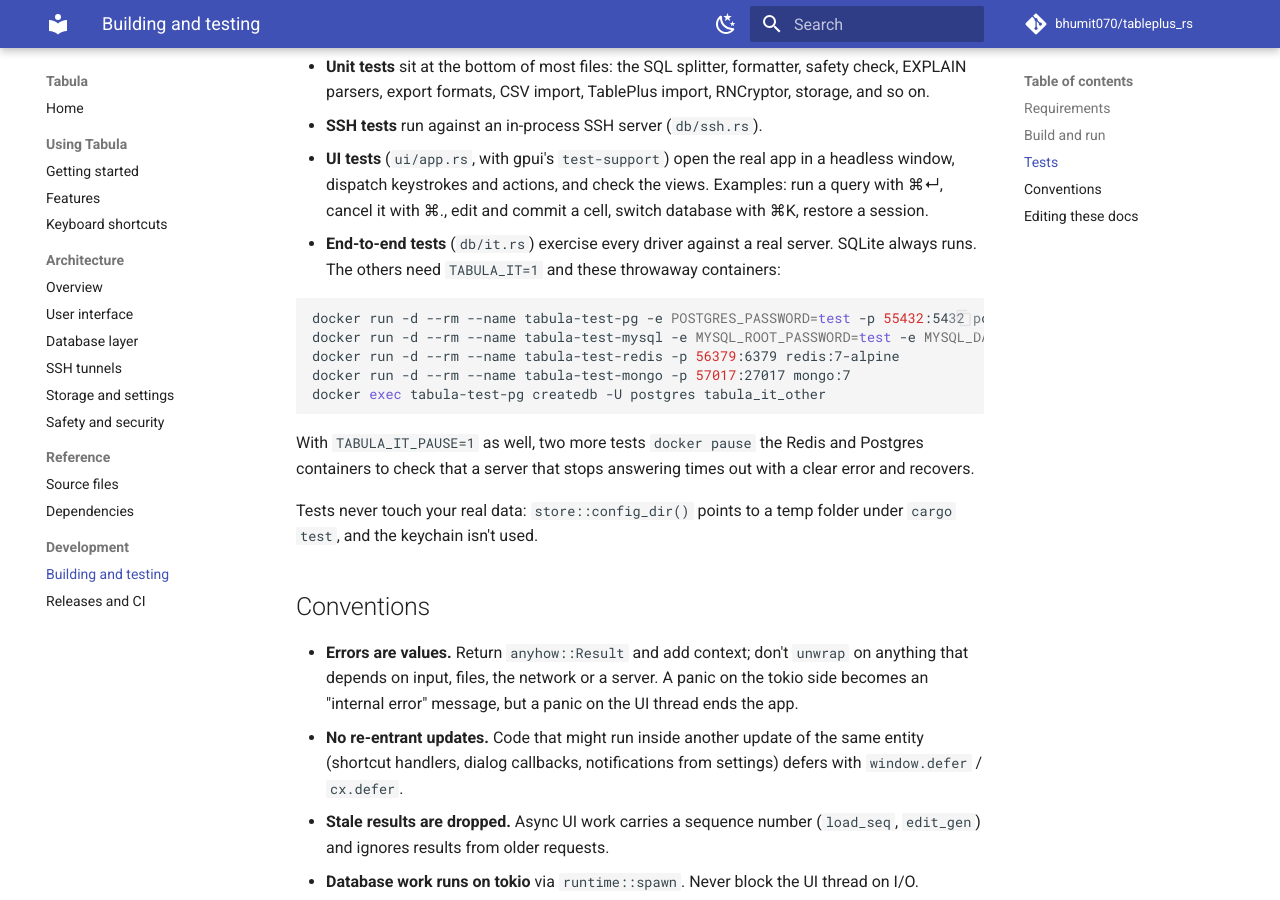
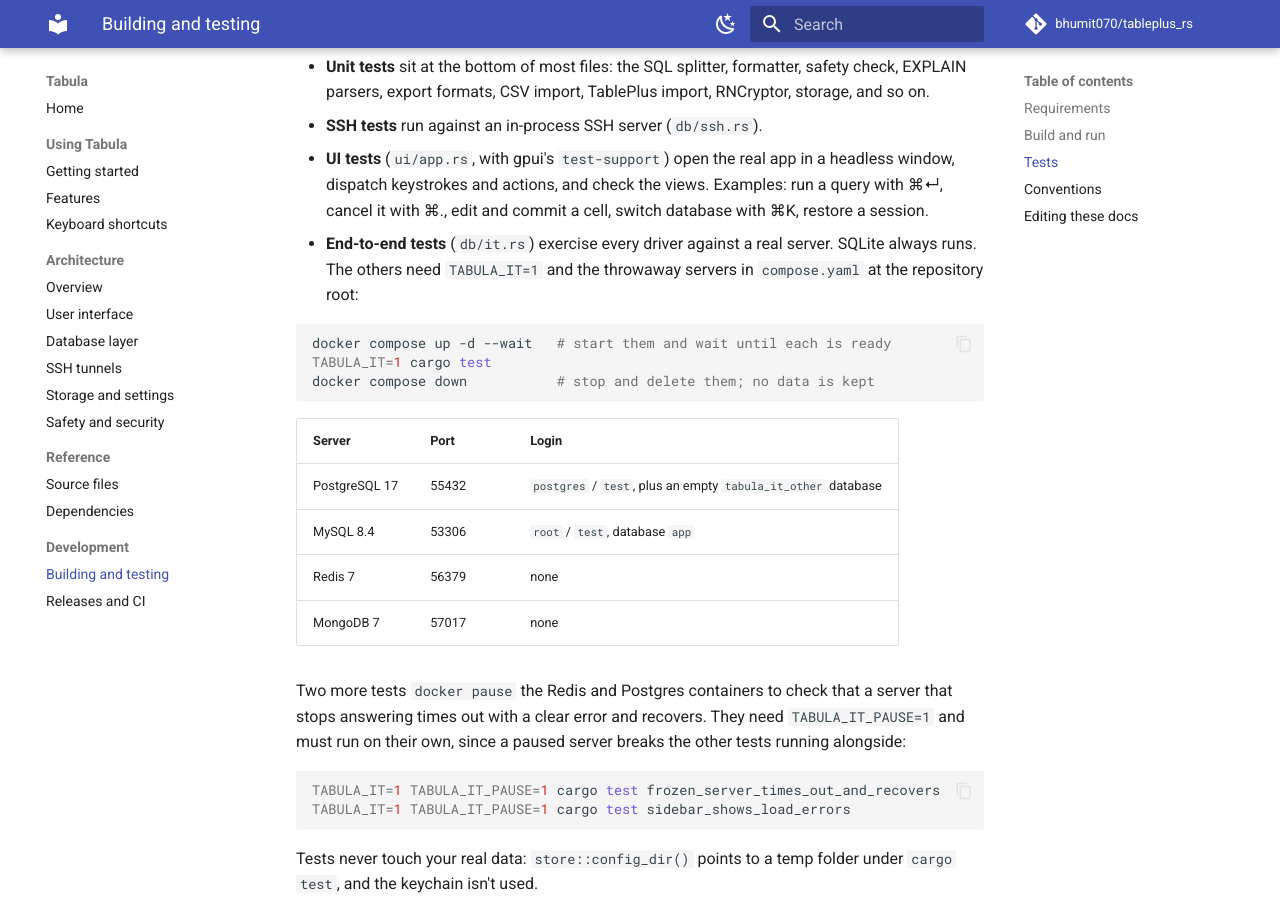
Before and after one commit to bhumit070/tableplus_rs, an MkDocs documentation site: the page built from docs/development.md, in a window 1280 px wide and 900 px high, scrolled down 864 px. Built offline with MkDocs 1.6.1 and Material for MkDocs 9.7.7, drawn with Linux system fonts in a browser that asks for light colours; comment, search, counter and statistics services are not loaded.

Commit message:
Test servers in compose.yaml: one command to start and stop them
docker compose up -d --wait starts Postgres (with tabula_it_other),
MySQL, Redis and MongoDB and waits until each is ready; docker compose
down removes them. Data lives in tmpfs, so nothing is left behind.

Co-Authored-By: Claude Opus 5.5 <noreply@anthropic.com>

````diff
--- a/docs/development.md
+++ b/docs/development.md
@@ -44,20 +44,31 @@ There are four kinds of test:
   views. Examples: run a query with ⌘↵, cancel it with ⌘., edit and commit
   a cell, switch database with ⌘K, restore a session.
 - **End-to-end tests** (`db/it.rs`) exercise every driver against a real
-  server. SQLite always runs. The others need `TABULA_IT=1` and these
-  throwaway containers:
+  server. SQLite always runs. The others need `TABULA_IT=1` and the
+  throwaway servers in `compose.yaml` at the repository root:
 
 ```sh
-docker run -d --rm --name tabula-test-pg -e POSTGRES_PASSWORD=test -p 55432:5432 postgres:17-alpine
-docker run -d --rm --name tabula-test-mysql -e MYSQL_ROOT_PASSWORD=test -e MYSQL_DATABASE=app -p 53306:3306 mysql:8.4
-docker run -d --rm --name tabula-test-redis -p 56379:6379 redis:7-alpine
-docker run -d --rm --name tabula-test-mongo -p 57017:27017 mongo:7
-docker exec tabula-test-pg createdb -U postgres tabula_it_other
+docker compose up -d --wait   # start them and wait until each is ready
+TABULA_IT=1 cargo test
+docker compose down           # stop and delete them; no data is kept
 ```
 
-With `TABULA_IT_PAUSE=1` as well, two more tests `docker pause` the Redis
-and Postgres containers to check that a server that stops answering times
-out with a clear error and recovers.
+| Server | Port | Login |
+| --- | --- | --- |
+| PostgreSQL 17 | 55432 | `postgres` / `test`, plus an empty `tabula_it_other` database |
+| MySQL 8.4 | 53306 | `root` / `test`, database `app` |
+| Redis 7 | 56379 | none |
+| MongoDB 7 | 57017 | none |
+
+Two more tests `docker pause` the Redis and Postgres containers to check
+that a server that stops answering times out with a clear error and
+recovers. They need `TABULA_IT_PAUSE=1` and must run on their own, since a
+paused server breaks the other tests running alongside:
+
+```sh
+TABULA_IT=1 TABULA_IT_PAUSE=1 cargo test frozen_server_times_out_and_recovers
+TABULA_IT=1 TABULA_IT_PAUSE=1 cargo test sidebar_shows_load_errors
+```
 
 Tests never touch your real data: `store::config_dir()` points to a temp
 folder under `cargo test`, and the keychain isn't used.
````
Also changed, not shown: README.md (+4 -6 lines), compose.yaml (added, +64 -0 lines), docs/modules.md (+1 -0 lines), 2 other files.
